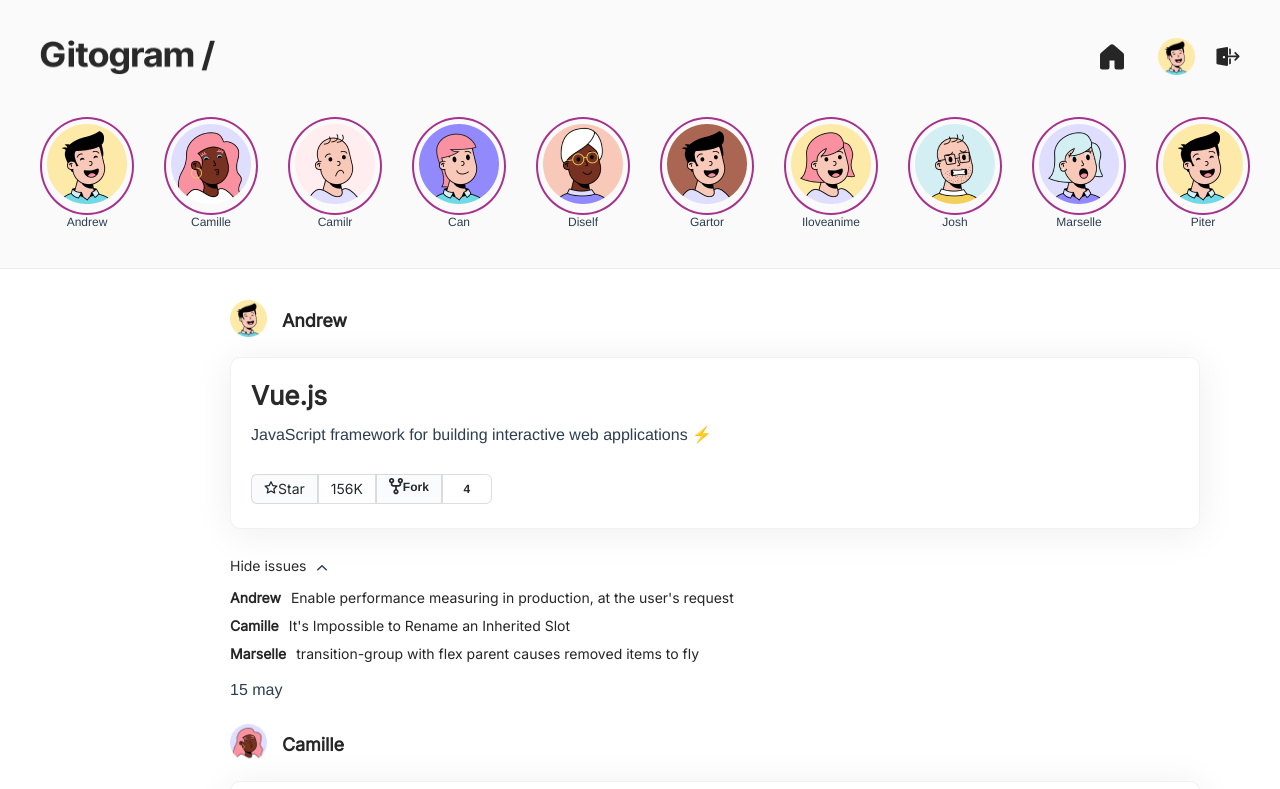
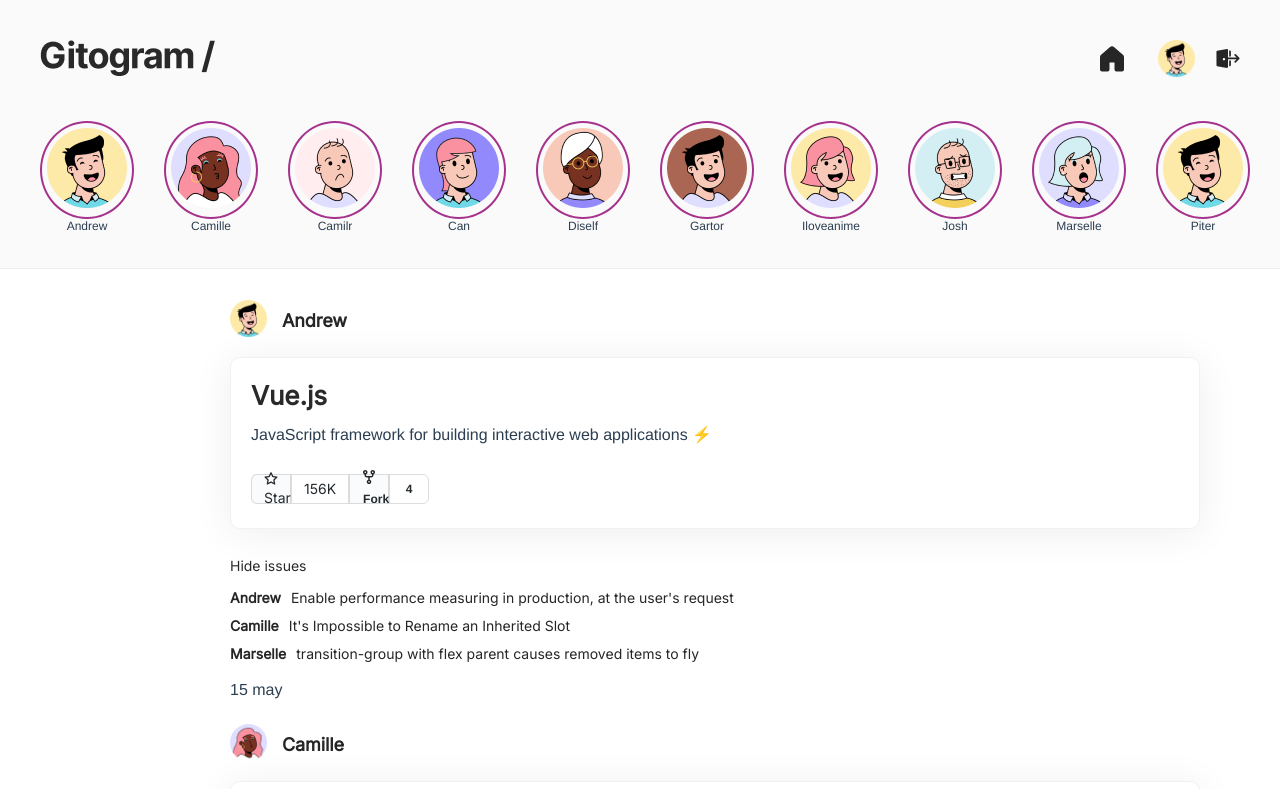
Before and after one commit to rambowGit/Gitogram, a Vue app: page / in a window 1280 px wide. Shown: the top 789 px of the page. Built offline with nearby package versions, Linux system fonts and the light colour scheme.

Commit message:
icon component: width update

```diff
--- a/src/App.vue
+++ b/src/App.vue
@@ -11,6 +11,29 @@
   components: {
     FeedPage,
   },
+  data: function () {
+    return {
+      window: {
+        width: 0,
+        height: 0,
+      },
+    };
+  },
+  created() {
+    window.addEventListener("resize", this.handleResize);
+    this.handleResize();
+  },
+  unmounted() {
+    window.removeEventListener("resize", this.handleResize);
+  },
+  methods: {
+    handleResize() {
+      this.window.width = window.innerWidth;
+      this.window.height = window.innerHeight;
+      console.log("this.window.width :", this.window.width);
+      console.log("this.window.height: ", this.window.height);
+    },
+  },
 };
 </script>
 
--- a/src/components/Reaction/ReactionComponent.vue
+++ b/src/components/Reaction/ReactionComponent.vue
@@ -2,11 +2,15 @@
   <div class="reaction__container">
     <div class="reaction__list">
       <div class="reaction__item star btn--left btn--grey btn--align-center">
-        <icon-component name="StarIcon" size="14px">Star</icon-component>
+        <div class="resizable-star">
+          <icon-component name="StarIcon" size="14px" />Star
+        </div>
       </div>
       <div class="reaction__item star btn--middle btn--align-center">156K</div>
       <div class="reaction__item fork btn--middle btn--grey btn--align-center">
-        <icon-component name="ForkIcon" size="14px">Fork</icon-component>
+        <div class="resizable-fork">
+          <icon-component name="ForkIcon" size="14px">Fork</icon-component>
+        </div>
       </div>
       <div class="reaction__item fork btn--right btn--align-center">4</div>
     </div>
@@ -33,7 +37,7 @@
 }
 .reaction__item {
   color: #262626;
-  min-width: 24px;
+  min-width: 14px;
   display: flex;
   align-items: center;
 }
@@ -48,7 +52,6 @@
   color: #24292e;
 }
 .fork {
-  /* font-family: "SF Pro Text"; */
   font-style: normal;
   font-weight: 600;
   font-size: 12px;
@@ -87,4 +90,10 @@
   align-items: center;
   justify-content: center;
 }
+.resizable-star {
+  width: 14px;
+}
+.resizable-fork {
+  width: 12px;
+}
 </style>
--- a/src/components/TopLine/HeaderComponent.vue
+++ b/src/components/TopLine/HeaderComponent.vue
@@ -58,12 +58,19 @@
 
 /* iPhone */
 @media only screen and (max-width: 375px) {
-  .main__wrapper {
+  .header__container {
+    max-width: 375px;
+    height: 187px;
+    display: flex;
+    flex-direction: column;
+    flex-wrap: nowrap;
+    padding-top: 40px;
+    margin: 0 20px;
   }
-  .container {
-    margin: 0 auto;
-    width: 768px;
-    /* background-color: #2c3e50; */
+  .header--top {
+    margin-right: 25px;
+    margin-bottom: 30px;
+    padding-top: 30px;
   }
 }
 </style>
--- a/src/components/TopLine/HeaderLogo.vue
+++ b/src/components/TopLine/HeaderLogo.vue
@@ -16,7 +16,19 @@
 }
 .logo__container img {
   width: 175px;
-  height: 35px;
+  /* height: 35px; */
   vertical-align: middle;
 }
+/* iPad-mini */
+@media only screen and (max-width: 768px) {
+}
+
+/* iPhone */
+@media only screen and (max-width: 375px) {
+  .logo__container img {
+    width: 100px;
+    /* height: 35px; */
+    vertical-align: middle;
+  }
+}
 </style>
--- a/src/components/TopLine/HeaderMenu.vue
+++ b/src/components/TopLine/HeaderMenu.vue
@@ -50,7 +50,7 @@
   display: flex;
   align-items: center;
   width: 140px;
-  height: 37px;
+  /* height: 37px; */
   list-style-type: none;
 }
 .menu__item {
@@ -58,4 +58,17 @@
   color: #262626;
   width: 24px;
 }
+
+/* iPad-mini */
+@media only screen and (max-width: 768px) {
+}
+
+/* iPhone */
+@media only screen and (max-width: 375px) {
+  .logo__container img {
+    width: 100px;
+    /* height: 35px; */
+    vertical-align: middle;
+  }
+}
 </style>
--- a/src/icons/IconComponent.vue
+++ b/src/icons/IconComponent.vue
@@ -1,6 +1,7 @@
 <template>
   <div class="icon__container">
-    <div :style="{ width: size }">
+    <!-- <div :style="{ width: size }"> -->
+    <div>
       <component :is="name" />
     </div>
     <div id="text">
@@ -21,16 +22,16 @@
         return Object.keys(icons).includes(value);
       },
     },
-    size: {
-      type: String,
-      required: false,
-    },
+    // size: {
+    //   type: String,
+    //   required: false,
+    // },
   },
 };
 </script>
 <style scoped>
 .icon__container {
-  display: flex;
+  /* display: flex; */
 }
 #svg {
   width: 150px;
--- a/src/main.css
+++ b/src/main.css
@@ -51,7 +51,7 @@
   }
   .container {
     margin: 0 auto;
-    width: 768px;
+    width: 375px;
     /* background-color: #2c3e50; */
   }
 }
```
Also changed, not shown: src/assets/img/avatars/josh.svg (added).
